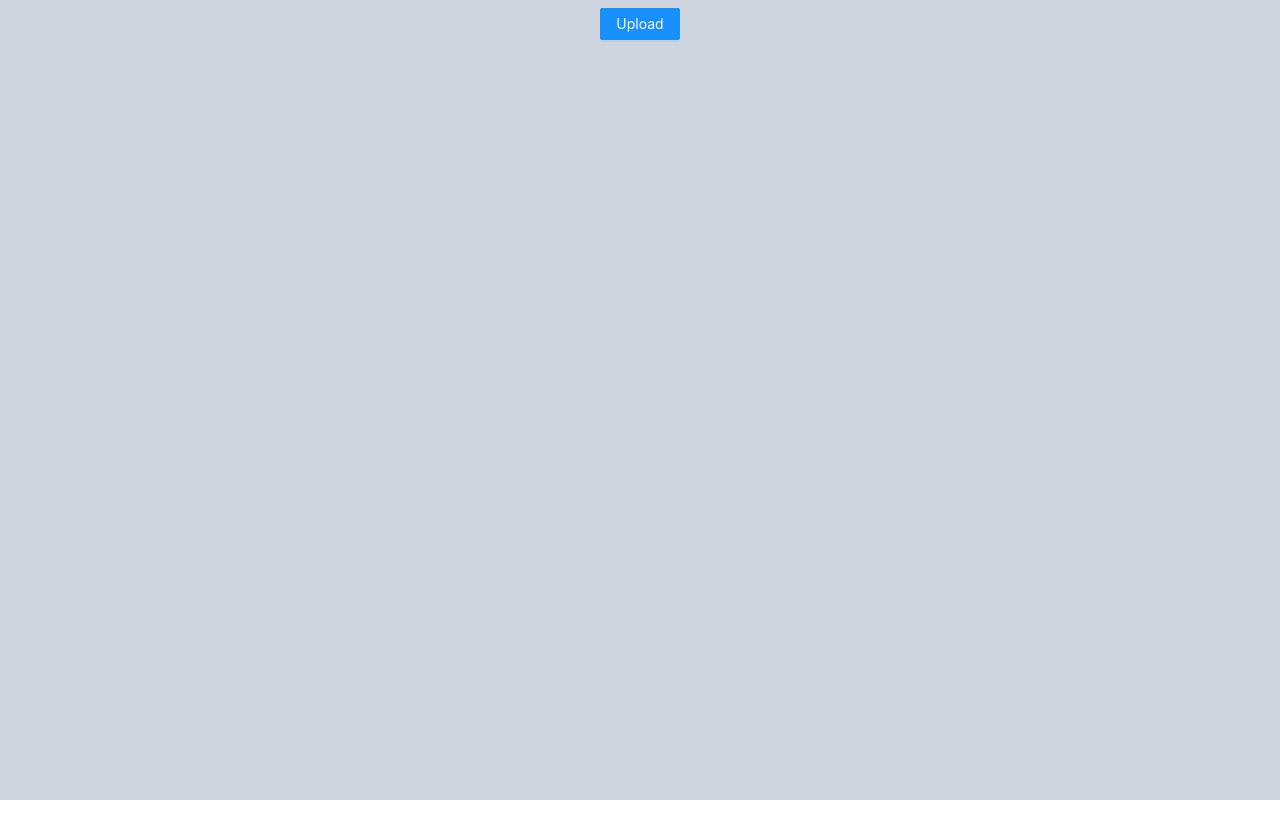
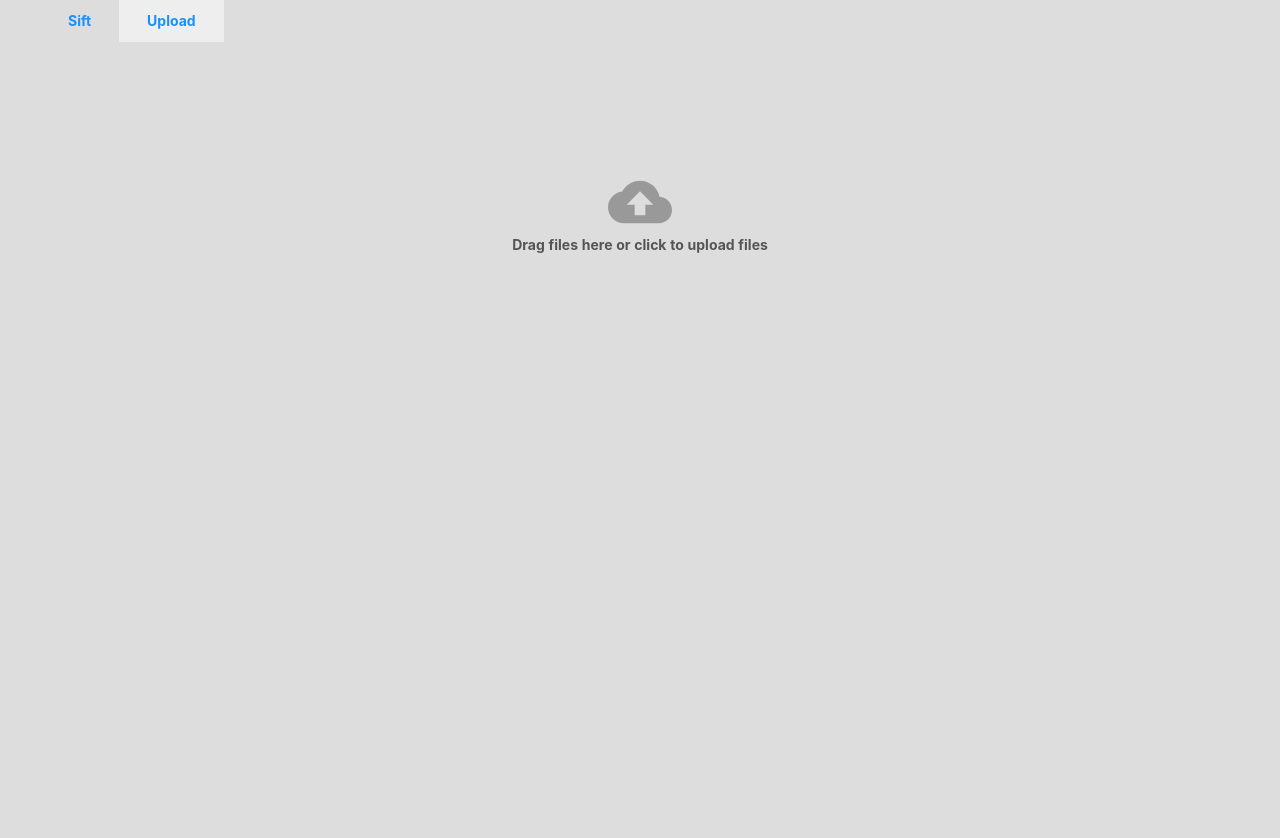
Before and after one commit to quilime/sift.elev.us-app, a React (Create React App) app: page /upload in a window 1280 px wide. Shown: the top 838 px of the page. Before the commit the page ends 800 px from the top, so only its background shows below. Built offline with nearby package versions, Linux system fonts and the light colour scheme.

Commit message:
Adding routes

```diff
--- a/package.json
+++ b/package.json
@@ -11,7 +11,10 @@
     "antd": "^4.3.5",
     "react": "^16.13.1",
     "react-dom": "^16.13.1",
-    "react-scripts": "3.4.1"
+    "react-router": "^5.2.0",
+    "react-router-dom": "^5.2.0",
+    "react-scripts": "3.4.1",
+    "styled-components": "^5.1.1"
   },
   "scripts": {
     "start": "react-scripts start",
--- a/src/App.css
+++ b/src/App.css
@@ -1,35 +1,5 @@
-/*import 'antd/dist/antd.css';*/
-
 .App {
   text-align: center;
   background-color: rgb(206, 213, 223);
   min-height: 100vh;
-  font-size: calc(10px + 2vmin);
 }
-
-.Uploader {
-  display: flex;
-  flex-direction: column;
-  align-items: center;
-  justify-content: center;
-  width:100%;
-  height:100%;
-  position:absolute;
-  top:0;
-  left:0;
-}
-
-.Card {
-  background-color: white;
-  padding: 32px;
-  width: 50%;
-  display: flex;
-  align-items: flex-start;
-  justify-content: flex-start;
-  box-shadow: 0 15px 30px 0 rgba(0, 0, 0, 0.11), 0 5px 15px 0 rgba(0, 0, 0, 0.08);
-  box-sizing: border-box;
-}
-
-.CloseUploader {
-  margin-top:2em;
-}
--- a/src/App.js
+++ b/src/App.js
@@ -1,46 +1,25 @@
-import React, { Component } from "react";
+import React, { useState, useEffect } from "react";
+import { BrowserRouter as Router, Route, Switch } from 'react-router-dom';
 import "./App.css";
-
 import { Button } from "antd";
 import { CheckOutlined } from '@ant-design/icons';
 import "antd/dist/antd.css";
+import Upload from "./upload/Upload";
+import Banner from "./components/Banner";
 
-import Upload from "./upload/Upload";
 
-class App extends Component {
-
-  state = {
-     uploaderActive: false
-  }
-
-  render() {
-    return (
-      <div className="App">
-         {this.state.uploaderActive ? (
-          <div className="Uploader">
-            <div className="Card">
-              <Upload />
-            </div>
-            <Button
-              type="primary"
-              icon={<CheckOutlined />}
-              className="CloseUploader"
-              onClick={() => this.setState({ uploaderActive : false }) }
-            >
-            Done
-            </Button>
-          </div>
-         ) : (
-          <Button
-            type="primary"
-            onClick={() => this.setState({ uploaderActive : true }) }
-          >
-            Upload
-          </Button>
-         )}
-      </div>
-    );
-  }
+function App() {
+  return (
+    <Router>
+      <Banner/>
+      <Switch>
+        <Route exact path="/"/>
+        <Route exact path="/upload" render={(props) => (
+          <Upload />
+        )} />
+      </Switch>
+    </Router>
+  );
 }
 
 export default App;
--- /dev/null
+++ b/src/components/Banner.js
@@ -0,0 +1,40 @@
+import React from 'react';
+import styled from "styled-components";
+import { NavLink, withRouter } from "react-router-dom";
+
+const Wrapper = styled.div `
+  display: flex;
+  align-items: center;
+  padding: 0 40px;
+  margin-bottom: 40px;
+  background: #ddd;
+  height:3em;
+`;
+const Flex = styled.div `
+  flex: 1;
+  display: flex;
+  a {
+    padding: 0.5em 2em;
+    display: flex;
+    height:3em;
+    align-items: center;
+    font-weight:bold;
+    &:hover {
+      background: #eee;
+    }
+    &.active {
+      background: #eee;
+    }
+  }
+`;
+
+const Banner = ({ setModalEvent }) => (
+  <Wrapper>
+    <Flex>
+      <NavLink to={`/`} exact>Sift</NavLink>
+      <NavLink to={`/upload`}>Upload</NavLink>
+    </Flex>
+  </Wrapper>
+);
+
+export default withRouter(Banner);
--- /dev/null
+++ b/src/components/ProgressBar.js
@@ -0,0 +1,33 @@
+import React, { Component } from "react";
+import styled from "styled-components";
+
+const ProgressBarContainer = styled.div `
+  width: 100%;
+  height: 8px;
+  background-color: #ddd;
+  border-radius: 5px;
+`;
+const Progress = styled.div `
+  background-color: rgb(140, 140, 229);
+  height: 100%;
+  margin: 0;
+  border-radius: 5px;
+`;
+
+class ProgressBar extends Component {
+  constructor(props) {
+    super(props);
+    this.state = {};
+  }
+  render() {
+    return (
+      <ProgressBarContainer>
+        <Progress
+          style={{ width: this.props.progress + "%" }}
+        />
+      </ProgressBarContainer>
+    );
+  }
+}
+
+export default ProgressBar;
--- a/src/dropzone/Dropzone.css
+++ b/src/dropzone/Dropzone.css
@@ -1,15 +1,13 @@
 .Dropzone {
-  height: 100%;
-  width: 100%;
-  background-color: #fff;
-  display: block;
+  background-color: #ddd;
   position:absolute;
-  top:0;
+  top:3em;
   left:0;
   align-items: center;
   justify-content: center;
   /*flex-direction: column;*/
-  font-size: 16px;
+  width:100%;
+  height:100%;
 }
 
 .Title {
--- a/src/dropzone/Dropzone.js
+++ b/src/dropzone/Dropzone.js
@@ -1,4 +1,5 @@
 import React, { Component } from "react";
+import styled from "styled-components";
 import "./Dropzone.css";
 
 class Dropzone extends Component {
--- a/src/progress/Progress.css
+++ /dev/null
@@ -1,13 +0,0 @@
-.ProgressBar {
-  width: 100%;
-  height: 8px;
-  background-color: rgb(183, 155, 229);
-  border-radius: 5px;
-}
-
-.Progress {
-  background-color: rgba(103, 58, 183, 1);
-  height: 100%;
-  margin: 0;
-  border-radius: 5px;
-}
--- a/src/progress/Progress.js
+++ /dev/null
@@ -1,21 +0,0 @@
-import React, { Component } from "react";
-import "./Progress.css";
-
-class Progress extends Component {
-  constructor(props) {
-    super(props);
-    this.state = {};
-  }
-  render() {
-    return (
-      <div className="ProgressBar">
-        <div
-          className="Progress"
-          style={{ width: this.props.progress + "%" }}
-        />
-      </div>
-    );
-  }
-}
-
-export default Progress;
--- a/src/upload/Upload.css
+++ b/src/upload/Upload.css
@@ -5,12 +5,13 @@
   align-items: flex-start;
   text-align: left;
   overflow: hidden;
+  margin-right:1em;
 }
 
 .Content {
   display: flex;
   flex-direction: row;
-  padding-top: 16px;
+  padding:2em;
   box-sizing: border-box;
   width: 100%;
 }
@@ -48,8 +49,8 @@
   flex: 1;
   flex-direction: column;
   justify-content: space-between;
-  height: 50px;
-  padding: 8px;
+  height: 4em;
+  padding: 0;
   overflow: hidden;
   box-sizing: border-box;
 }
--- a/src/upload/Upload.js
+++ b/src/upload/Upload.js
@@ -3,7 +3,7 @@ import { Button } from "antd";
 import { UploadOutlined } from '@ant-design/icons';
 import Dropzone from "../dropzone/Dropzone";
 import "./Upload.css";
-import Progress from "../progress/Progress";
+import ProgressBar from "../components/ProgressBar";
 
 class Upload extends Component {
 
@@ -97,7 +97,7 @@ class Upload extends Component {
     if (this.state.uploading || this.state.successfullUploaded) {
       return (
         <div className="ProgressWrapper">
-          <Progress progress={uploadProgress ? uploadProgress.percentage : 0} />
+          <ProgressBar progress={uploadProgress ? uploadProgress.percentage : 0} />
           <img
             className="CheckIcon"
             alt="done"
@@ -137,15 +137,12 @@ class Upload extends Component {
   render() {
     return (
       <div className="Upload">
-        <span className="Title">Upload Files</span>
         <div className="Content">
-          <div>
-            <Dropzone
-              showUploader={this.state.showUploader}
-              onFilesAdded={this.onFilesAdded}
-              disabled={this.state.uploading || this.state.successfullUploaded}
-            />
-          </div>
+          <Dropzone
+            showUploader={this.state.showUploader}
+            onFilesAdded={this.onFilesAdded}
+            disabled={this.state.uploading || this.state.successfullUploaded}
+          />
           <div className="Files">
             {this.state.files.map(file => {
               return (
```
